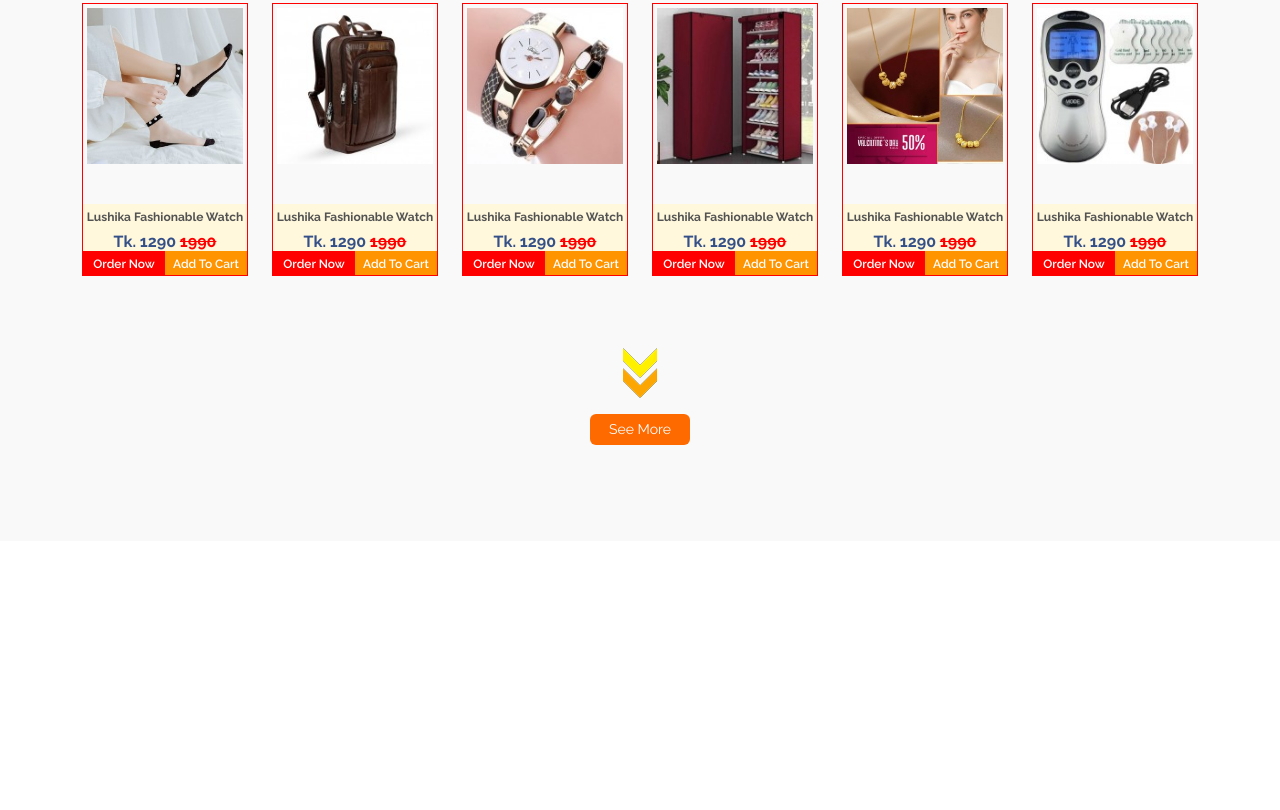
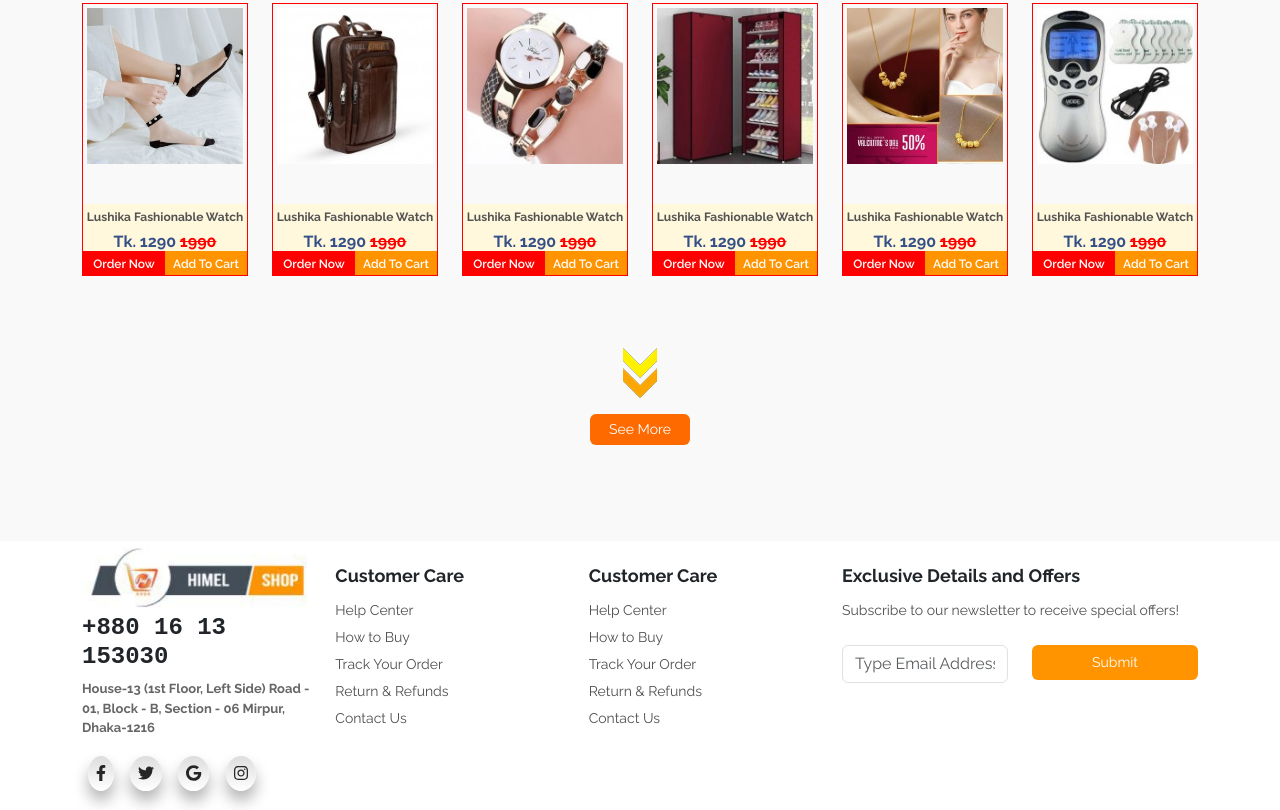
Before and after one commit to Sahabuddin2494/Himel-shop, a plain HTML site: page index.html in a window 1280 px wide. Shown: the part 922-1732 px from the top of the page. Before the commit the page ends 1463 px from the top, so only its background shows below. Drawn offline with nearby package versions, Linux system fonts and the light colour scheme.

Commit message:
up footttt

```diff
--- a/assets/css/style.css
+++ b/assets/css/style.css
@@ -193,3 +193,94 @@ text-align: center;
 }
 /* home_item_list_section_end */
 /* -- */
+.footer_section_start{
+
+}
+.footer_section_left{
+
+}
+/* inner_left_start */
+.footer_left_inner_left{
+
+}
+.footer_left_inner_left_img{
+
+}
+.footer_left_inner_left h3{
+    font-size: 24px;
+    font-weight: bold;
+    font-family: 'Courier New', Courier, monospace;
+}
+.footer_left_inner_left p{
+    margin: 0px;
+    font-size: 13px;
+    color:#666;
+    font-weight:700;
+}
+.footer_left_inner_left_icon{
+
+}
+.footer_left_inner_left_icon a{
+    width: 50px;
+    height: 50PX;
+    text-align: center;
+    border-radius: 50%;
+    box-sizing: border-box;
+    text-decoration: none;
+    box-shadow: 0 10px 15px rgb(0 0 0 / 30%);
+    background: linear-gradient(0deg, #ddd, #fff);
+    transition: .5s;
+    margin: 6px;
+    background: linear-gradient(0deg, #fff, #ddd);
+    color: #262626;
+    transition: .5s;
+}
+
+.footer_left_inner_left_icon .svg-inline--fa {
+    display: var(--fa-display,inline-block);
+    height: 1em;
+    overflow: visible;
+    vertical-align: -0.125em;
+
+}
+/* inner_left_end */
+.footer_left_inner_middle{
+
+}
+.footer_left_inner_middle h5{
+    font-size: 18px;
+    font-weight: bold;
+}
+.footer_left_inner_middle p{
+color: #505050;
+margin-bottom: 0px;
+font-size: 14px;
+padding-top: 6px;
+}
+.footer_left_inner_right{
+
+}
+.footer_section_right h5{
+    font-size: 18px;
+    font-weight: bold;
+}
+.footer_section_right p{
+    color: #505050;
+margin-bottom: 0px;
+font-size: 14px;
+padding-top: 6px;
+}
+.footer_section_right_btn{
+
+}
+.footer_submit_btn .btn{
+    background-color:var(--color);
+    color: white;
+    font-size: 14px;
+   display: block;
+}
+.footer_submit_btn .btn:hover{
+    color:yellow;
+    background-color: navy;
+}
+/* footer_section_left_main_end */
--- a/assets/responsive/responsive.css
+++ b/assets/responsive/responsive.css
@@ -38,6 +38,11 @@
         display:block;
 
         }
+        .footer_left_inner_left_icon a {
+
+            margin: 1px;
+
+        }
 }
 @media(max-width:575px){
     .himeshop_logo {
--- a/index.html
+++ b/index.html
@@ -576,7 +576,82 @@
 </div>
 <!-- home_item_list_section_end -->
 
-
+<!-- footer_section_start -->
+<section class="footer_section_start">
+<div class="container">
+    <div class="row">
+        <div class="col-lg-8">
+            <div class="footer_section_left">
+                <div class="row">
+                    <div class="col-sm-4">
+                        <div class="footer_left_inner_left">
+                            <div class="footer_left_inner_left_img">
+                                <a href="#">
+                                    <img src="assets/img/ologo.png" alt="" class="img-fluid">
+                                </a>
+                            </div>
+                            <h3>+880 16 13 153030</h3>
+                            <p>House-13 (1st Floor, Left Side)
+                                Road - 01, Block - B, Section - 06
+                                Mirpur, Dhaka-1216
+                            </p>
+                                <div class="footer_left_inner_left_icon py-4">
+                                    <span><a href="#" class="p-2 px-2"><i class="fa-brands fa-facebook-f"></i></a></span>
+                                    <span><a href="#" class="p-2"><i class="fa-brands fa-twitter"></i></a></span>
+                                    <span><a href="#" class="p-2"><i class="fa-brands fa-google"></i></a></span>
+                                    <span><a href="#" class="p-2"><i class="fa-brands fa-instagram"></i></a></span>
+                                </div>
+                                <!-- icon_section -->
+                        </div>
+                    </div>
+                    <!-- left_inner_left_end -->
+                    <div class="col-sm-4">
+                        <div class="footer_left_inner_middle pt-4">
+                            <h5>Customer Care</h5>
+                            <p>Help Center</p>
+                            <p>How to Buy</p>
+                            <p>Track Your Order</p>
+                            <p>Return & Refunds</p>
+                            <p>Contact Us</p>
+                        </div>
+                    </div>
+                    <!-- left_inner_middle_end -->
+                    <div class="col-sm-4">
+                        <div class="footer_left_inner_middle pt-4">
+                            <h5>Customer Care</h5>
+                            <p>Help Center</p>
+                            <p>How to Buy</p>
+                            <p>Track Your Order</p>
+                            <p>Return & Refunds</p>
+                            <p>Contact Us</p>
+                        </div>
+                    </div>
+                    <!-- left_inner_right_end -->
+                </div>
+            </div>
+        </div>
+        <!-- footer_left_main_end -->
+        <div class="col-lg-4">
+            <div class="footer_section_right pt-4">
+                <h5>Exclusive Details and Offers</h5>
+                <p>Subscribe to our newsletter to receive special offers!</p>
+                <div class="footer_section_right_btn py-4">
+                    <div class="row">
+                        <div class="col-6">
+                            <span> <input type="email" class="form-control" id="exampleFormControlInput1" placeholder="Type Email Address"></span>
+                        </div>
+                        <div class="col-6">
+                            <span class="footer_submit_btn"><a href="#" class="btn">Submit</a></span>
+                        </div>
+                    </div>
+                </div>
+            </div>
+        </div>
+        <!-- footer_right -->
+    </div>
+</div>
+</section>
+<!-- footer_section_end -->
 
 
 
```
Also changed, not shown: assets/img/ologo.png (added).
